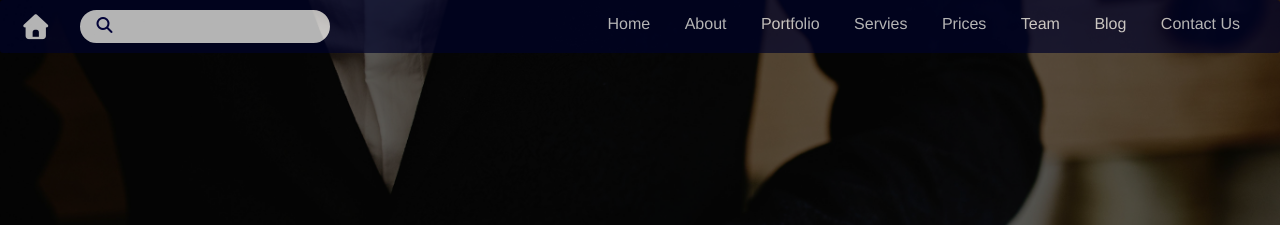
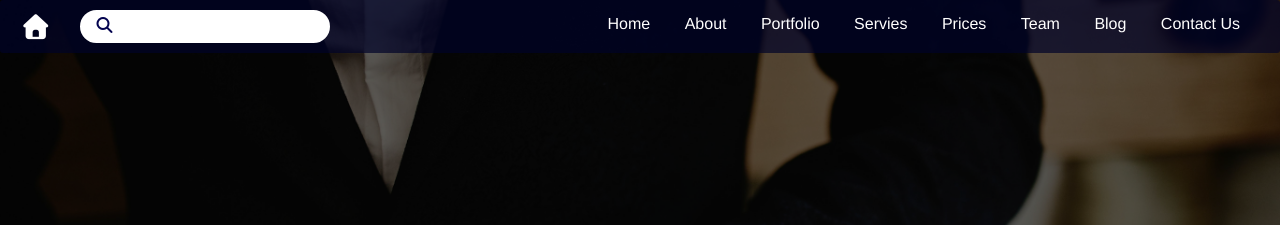
Before and after one commit to manar1202/project1, a plain HTML site: page index.html in a window 1280 px wide. Shown: the top 225 px of the page. Drawn offline with Linux system fonts and the light colour scheme.

Commit message:
Update style.css

```diff
--- a/css/style.css
+++ b/css/style.css
@@ -27,8 +27,7 @@ body{
     position: fixed;
     top: 0;
     height: 53px;
-     opacity:0.7 ;
-     background-color: rgb(0, 3, 40);
+     background-color: rgba(0, 3, 40,0.7);
       border-radius: 3px;
      z-index: 100;
   }
```
